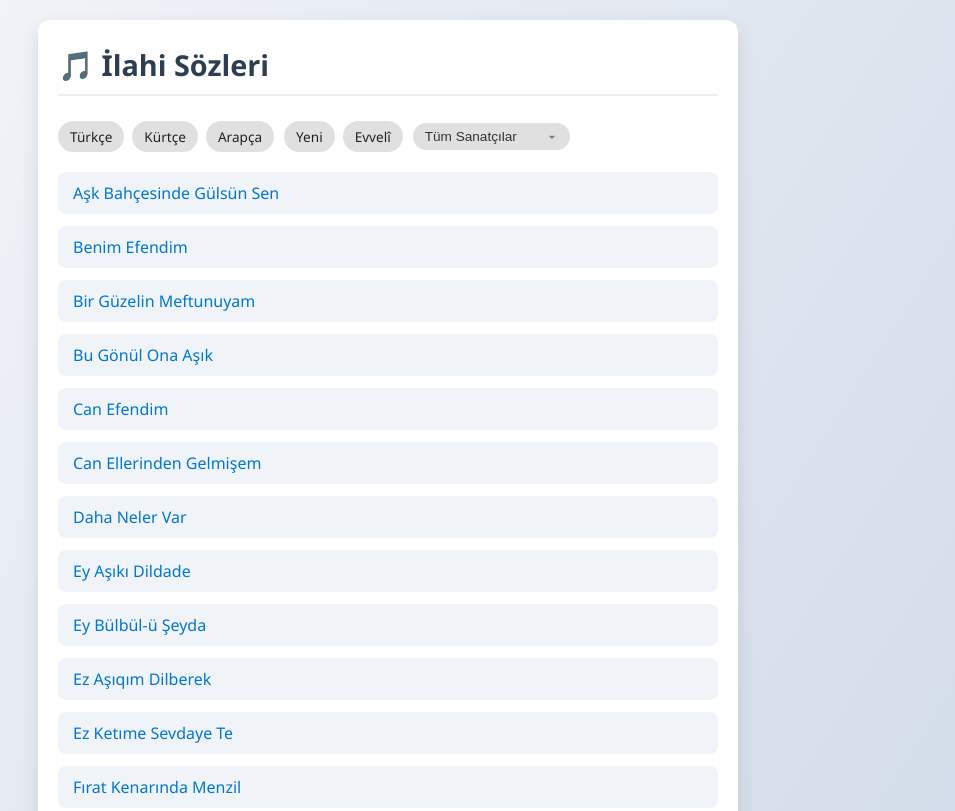
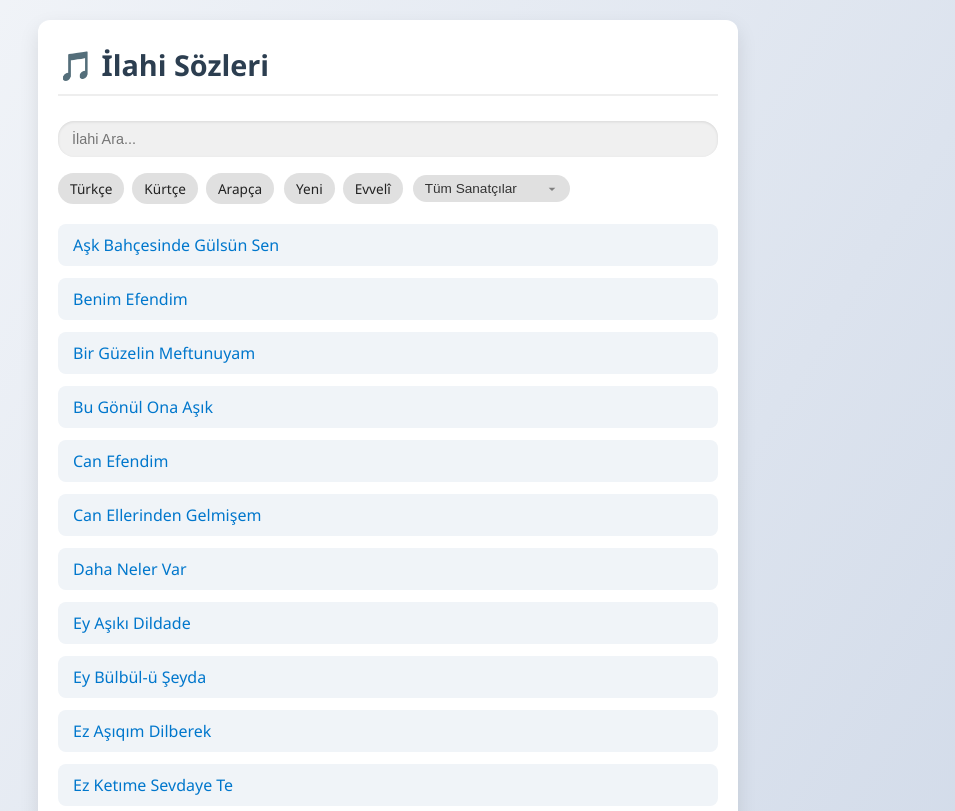
Before and after one commit to ulak-sahin/ulak-sahin.github.io, a plain HTML site: page index.html in a window 1280 px wide. Shown: the top 811 px of the page, without its empty margins (252-1207 px from the left). Drawn offline with Linux system fonts and the light colour scheme.

Commit message:
Add Search Bar

```diff
--- a/index.html
+++ b/index.html
@@ -10,6 +10,7 @@
   <div class="container">
     <h1>🎵 İlahi Sözleri</h1>
 
+    <input id="search-input" type="text" placeholder="İlahi Ara..." />
     <div id="filter-chips" class="filter-row">
       <div class="chip-row" id="chip-language"></div>
       <div class="chip-row" id="chip-timestamp"></div>
@@ -95,11 +96,14 @@
         const list = document.getElementById('lyrics-list');
         list.innerHTML = '';
 
+        const query = normalize(searchInput.value);
+
         const filtered = metadata.filter(song =>
           (!filters.language || song.language === filters.language) &&
           (!filters.timestamp || song.timestamp === filters.timestamp) &&
-          (!filters.singer || song.singer === filters.singer)
-        ).sort((a, b) => a.filename.localeCompare(b.filename));
+          (!filters.singer || song.singer === filters.singer) &&
+          normalize(song.filename).includes(query)
+        );
 
         filtered.forEach(song => {
           const li = document.createElement('li');
@@ -111,9 +115,21 @@
         });
       }
 
+      const searchInput = document.getElementById('search-input');
+      searchInput.addEventListener('input', () => renderList());
+
       renderList();
     }
     loadLyricsList();
+
+    function normalize(str) {
+      return str
+        .toLowerCase()
+        .normalize("NFD")
+        .replace(/[\u0300-\u036f]/g, '') // Remove accents
+        .replace(/[^a-z0-9]/g, ''); // Remove non-alphanumerics
+    }
+
     </script>
 
 </body>
--- a/style.css
+++ b/style.css
@@ -34,6 +34,19 @@ h1 {
   color: #2c3e50;
   border-bottom: 2px solid #eee;
   padding-bottom: 10px;
+}
+
+#search-input {
+  width: 100%;
+  max-width: 100%;
+  padding: 10px 14px;
+  font-size: 0.9rem;
+  border: none;
+  border-radius: 16px;
+  margin-bottom: 16px;
+  background: #f0f0f0;
+  outline: none;
+  box-shadow: inset 0 1px 3px rgba(0, 0, 0, 0.1);
 }
 
 .filter-row {
```
